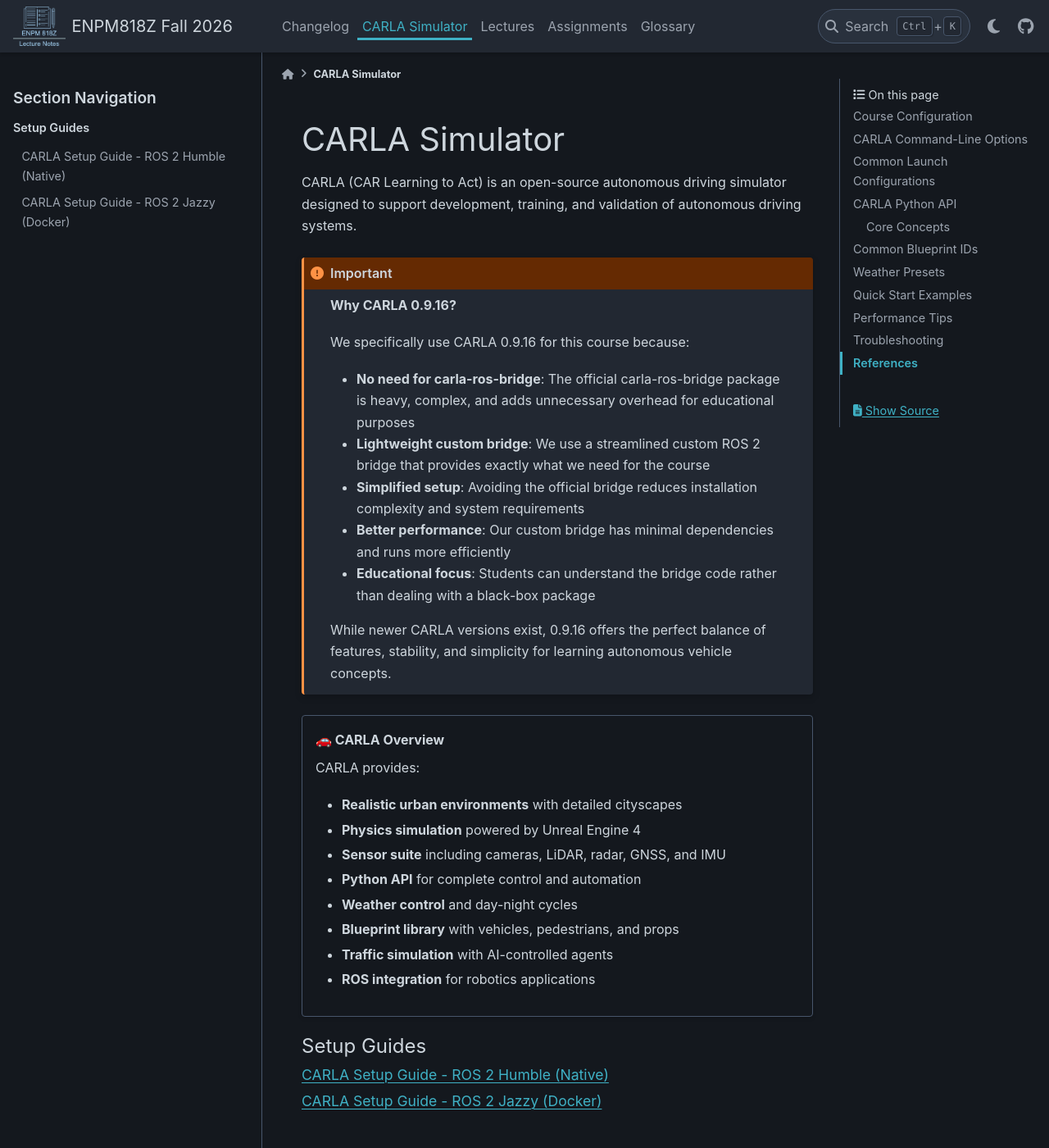
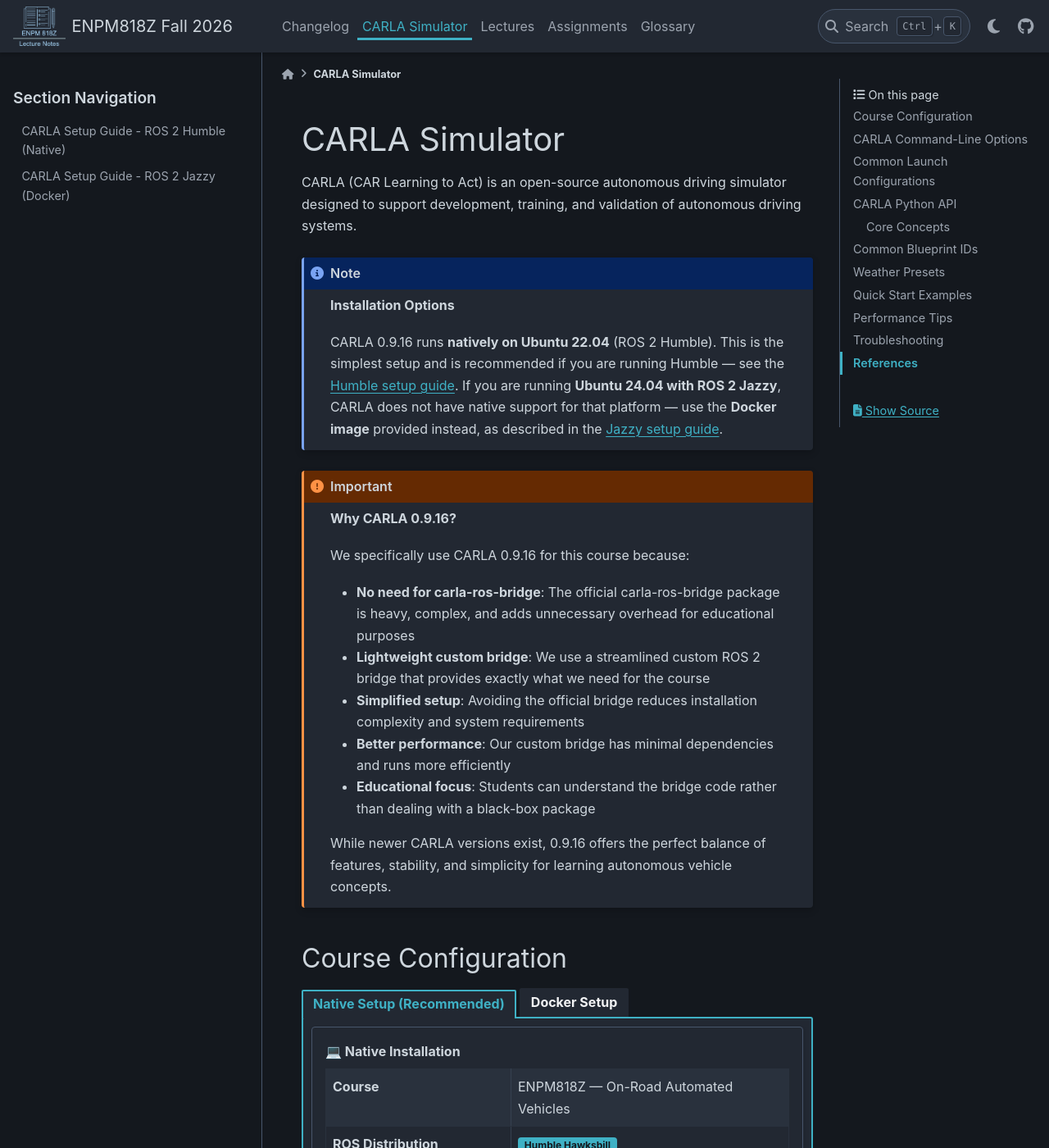
Before and after one commit to zeidk/enpm818z-fall-2026-docs, a Sphinx documentation site: the page built from docs/source/carla/carla.rst, in a window 1280 px wide and 1400 px high. Shown: the whole window at 82% size. Built offline with Sphinx 7.4.7 and the PyData theme 0.15.4, drawn with Linux system fonts in a browser that asks for light colours.

Commit message:
added carla instructions

```diff
--- a/docs/source/carla/carla.rst
+++ b/docs/source/carla/carla.rst
@@ -3,6 +3,11 @@
 =====================================
 
 CARLA (CAR Learning to Act) is an open-source autonomous driving simulator designed to support development, training, and validation of autonomous driving systems.
+
+.. note::
+   **Installation Options**
+
+   CARLA 0.9.16 runs **natively on Ubuntu 22.04** (ROS 2 Humble). This is the simplest setup and is recommended if you are running Humble — see the :doc:`Humble setup guide <humble>`. If you are running **Ubuntu 24.04 with ROS 2 Jazzy**, CARLA does not have native support for that platform — use the **Docker image** provided instead, as described in the :doc:`Jazzy setup guide <jazzy>`.
 
 .. important::
    **Why CARLA 0.9.16?**
@@ -17,24 +22,23 @@
 
    While newer CARLA versions exist, 0.9.16 offers the perfect balance of features, stability, and simplicity for learning autonomous vehicle concepts.
 
-.. card:: 🚗 CARLA Overview
-   :class-header: bg-primary text-white
-   :class-card: sd-mt-3
+.. .. card:: 🚗 CARLA Overview
+..    :class-header: bg-primary text-white
+..    :class-card: sd-mt-3
 
-   CARLA provides:
+..    CARLA provides:
 
-   - **Realistic urban environments** with detailed cityscapes
-   - **Physics simulation** powered by Unreal Engine 4
-   - **Sensor suite** including cameras, LiDAR, radar, GNSS, and IMU
-   - **Python API** for complete control and automation
-   - **Weather control** and day-night cycles
-   - **Blueprint library** with vehicles, pedestrians, and props
-   - **Traffic simulation** with AI-controlled agents
-   - **ROS integration** for robotics applications
+..    - **Realistic urban environments** with detailed cityscapes
+..    - **Physics simulation** powered by Unreal Engine 4
+..    - **Sensor suite** including cameras, LiDAR, radar, GNSS, and IMU
+..    - **Python API** for complete control and automation
+..    - **Weather control** and day-night cycles
+..    - **Blueprint library** with vehicles, pedestrians, and props
+..    - **Traffic simulation** with AI-controlled agents
+..    - **ROS integration** for robotics applications
 
 .. toctree::
-   :maxdepth: 1
-   :caption: Setup Guides
+   :hidden:
 
    humble
    jazzy
@@ -911,6 +915,7 @@
             sudo apt-get update && sudo apt-get install -y nvidia-docker2
             sudo systemctl restart docker
 
+
 References
 ----------
 
```
